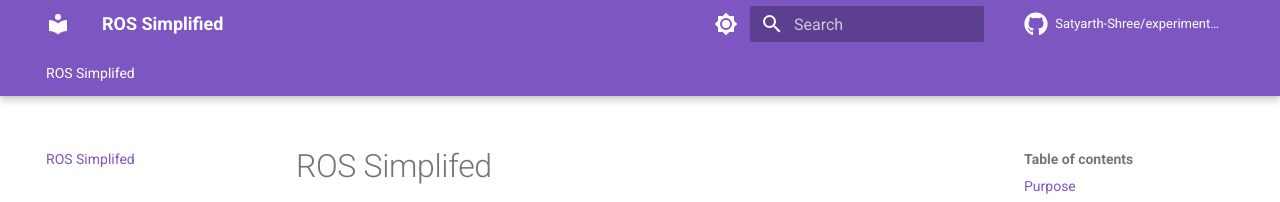
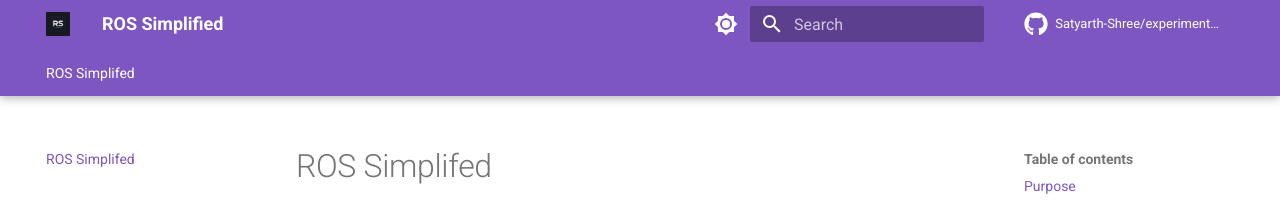
Before and after one commit to Satyarth-Shree/experimentation, an MkDocs documentation site: the page built from docs/index.md, in a window 1280 px wide. Shown: the top 202 px of the page. Built offline with MkDocs 1.6.1 and Material for MkDocs 9.7.7, drawn with Linux system fonts in a browser that asks for light colours; comment, search, counter and statistics services are not loaded.

Commit message:
Fixing incorrect layout

```diff
--- a/mkdocs.yml
+++ b/mkdocs.yml
@@ -2,14 +2,14 @@ site_name: ROS Simplified
 site_url: https://random-experiments.satyarthshree.com
 site_author: Satyarth Shree
 site_description: Beginner-friendly ROS 2 tutorials
-logo: assets/images/ROS_Simplified_Logo.png
-favicon: assets/images/ROS_Simplified_Logo.png
 
 repo_name: Satyarth-Shree/experimentation
 repo_url: https://github.com/Satyarth-Shree/experimentation
 
 theme:
   name: material
+  logo: assets/images/ROS_Simplified_Logo.png
+  favicon: assets/images/ROS_Simplified_Logo.png
   palette:
     # Light mode
     - scheme: default
```
